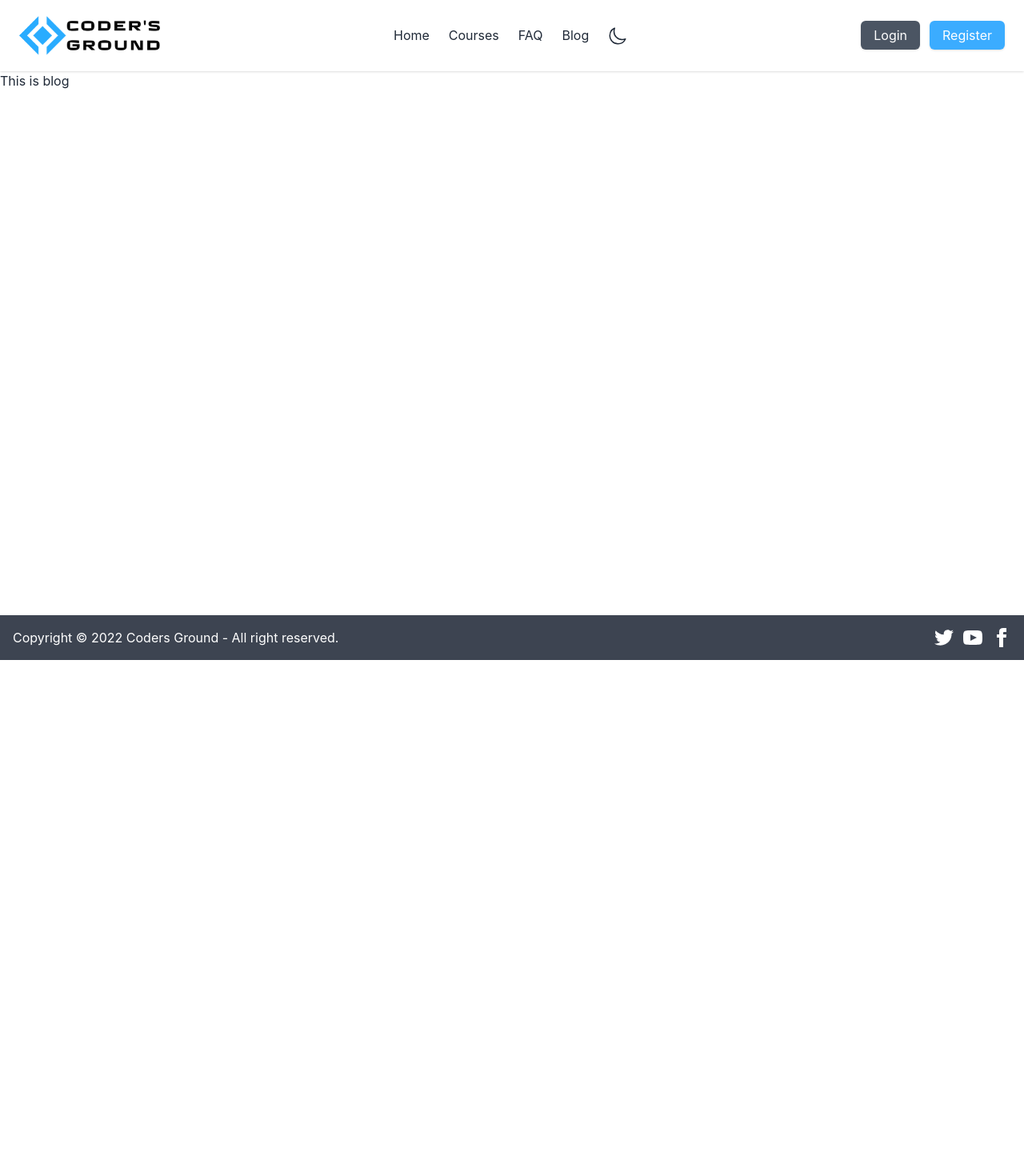
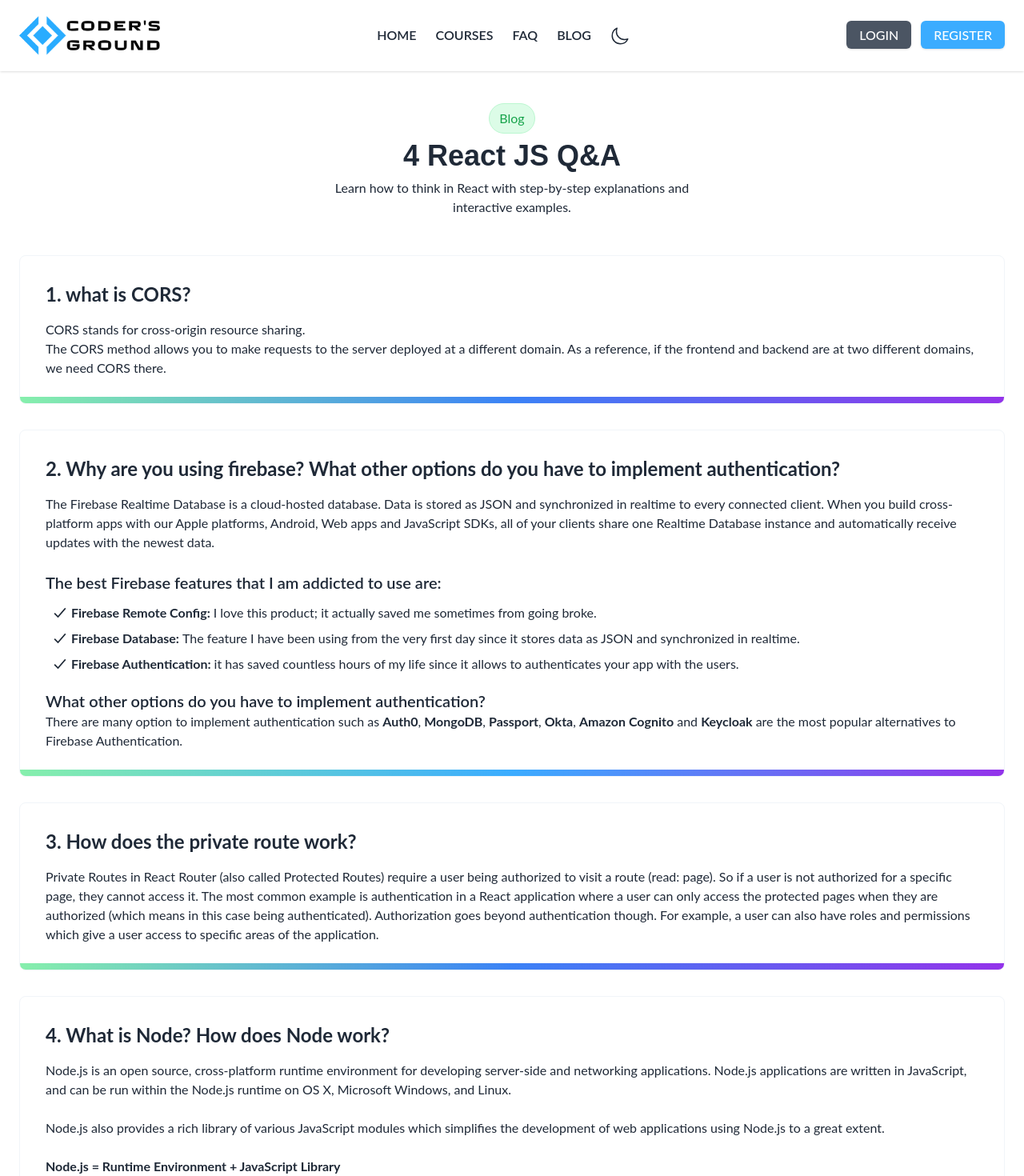
Before and after one commit to modasserjasim/coders-ground-client-side, a React (Create React App) app: page /blog in a window 1280 px wide. Shown: the top 1470 px of the page at 80% size. Before the commit the page ends 825 px from the top, so only its background shows below. Built offline with nearby package versions, Linux system fonts and the light colour scheme; no server answers.

Commit message:
blog questions and answer added

```diff
--- a/src/Pages/Blog/Blog.js
+++ b/src/Pages/Blog/Blog.js
@@ -1,9 +1,93 @@
 import React from 'react';
+import { IoCheckmarkSharp } from "react-icons/io5";
+import nodeArch from '../../assets/node-arch.png';
 
 const Blog = () => {
     return (
-        <div>
-            <h1>This is blog</h1>
+        <div className='my-10 px-4 md:px-6 max-w-7xl mx-auto'>
+            <div className="mb-12 space-y-2 text-center">
+                <span className="block w-max mx-auto px-3 py-1.5 border border-green-200 rounded-full bg-green-100 text-green-600">Blog</span>
+                <h2 className="text-2xl font-bold md:text-4xl">4 React JS Q&A</h2>
+                <p className="lg:w-5/12 lg:mx-auto">Learn how to think in React with step-by-step explanations and interactive examples.</p>
+            </div>
+            <div className="relative block p-8 overflow-hidden border bg-white border-slate-100 rounded-lg">
+                <span className="absolute inset-x-0 bottom-0 h-2 bg-gradient-to-r from-green-300 via-blue-500 to-purple-600"></span>
+
+                <div>
+                    <h5 className="text-2xl font-bold">
+                        1. what is CORS?
+                    </h5>
+                    <p className="text-md mt-4">
+                        CORS stands for cross-origin resource sharing.<br />
+                        The CORS method allows you to make requests to the server deployed at a different domain. As a reference, if the frontend and backend are at two different domains, we need CORS there.
+                    </p>
+                </div>
+            </div>
+            <div className="relative block p-8 overflow-hidden border bg-white border-slate-100 rounded-lg mt-8">
+                <span className="absolute inset-x-0 bottom-0 h-2 bg-gradient-to-r from-green-300 via-primary to-purple-600"></span>
+
+                <div>
+                    <h5 className="text-2xl font-bold">
+                        2. Why are you using firebase? What other options do you have to implement authentication?
+                    </h5>
+                    <div className="text-md mt-4">
+                        The Firebase Realtime Database is a cloud-hosted database. Data is stored as JSON and synchronized in realtime to every connected client. When you build cross-platform apps with our Apple platforms, Android, Web apps and JavaScript SDKs, all of your clients share one Realtime Database instance and automatically receive updates with the newest data. <br /> <br />
+
+                        <span className='text-xl font-semibold'>The best Firebase features that I am addicted to use are:</span><br />
+                        <ul className='ml-2 my-3'>
+                            <li className='flex items-center gap-1 pb-2'>
+                                <IoCheckmarkSharp className='text-xl' /> <b>Firebase Remote Config:</b> I love this product; it actually saved me sometimes from going broke.
+                            </li>
+                            <li className='flex items-center gap-1 pb-2'>
+                                <IoCheckmarkSharp className='text-xl' /> <b>Firebase Database:</b> The feature I have been using from the very first day since it stores data as JSON and synchronized in realtime.
+                            </li>
+                            <li className='flex items-center gap-1 pb-2'>
+                                <IoCheckmarkSharp className='text-xl' /> <b>Firebase Authentication:</b> it has saved countless hours of my life since it allows to authenticates your app with the users.
+                            </li>
+                        </ul>
+
+                        <span className='text-xl font-semibold'>What other options do you have to implement authentication?</span><br />
+                        There are many option to implement authentication such as <b>Auth0</b>, <b>MongoDB</b>, <b>Passport</b>, <b>Okta</b>, <b>Amazon Cognito</b> and <b>Keycloak</b> are the most popular alternatives to Firebase Authentication.
+                    </div>
+                </div>
+            </div>
+            <div className="relative block p-8 overflow-hidden border bg-white border-slate-100 rounded-lg mt-8">
+                <span className="absolute inset-x-0 bottom-0 h-2 bg-gradient-to-r from-green-300 via-blue-500 to-purple-600"></span>
+
+                <div>
+                    <h5 className="text-2xl font-bold">
+                        3. How does the private route work?
+                    </h5>
+                    <p className="text-md mt-4">
+                        Private Routes in React Router (also called Protected Routes) require a user being authorized to visit a route (read: page). So if a user is not authorized for a specific page, they cannot access it. The most common example is authentication in a React application where a user can only access the protected pages when they are authorized (which means in this case being authenticated). Authorization goes beyond authentication though. For example, a user can also have roles and permissions which give a user access to specific areas of the application.
+                    </p>
+                </div>
+            </div>
+            <div className="relative block p-8 overflow-hidden border bg-white border-slate-100 rounded-lg mt-8">
+                <span className="absolute inset-x-0 bottom-0 h-2 bg-gradient-to-r from-green-300 via-blue-500 to-purple-600"></span>
+
+                <div>
+                    <h5 className="text-2xl font-bold">
+                        4. What is Node? How does Node work?
+                    </h5>
+                    <p className="text-md mt-4">
+                        Node.js is an open source, cross-platform runtime environment for developing server-side and networking applications. Node.js applications are written in JavaScript, and can be run within the Node.js runtime on OS X, Microsoft Windows, and Linux.<br /><br />
+
+                        Node.js also provides a rich library of various JavaScript modules which simplifies the development of web applications using Node.js to a great extent.<br /><br />
+
+                        <b>Node.js = Runtime Environment + JavaScript Library</b>
+                        <br /><br />
+
+                        <span className='text-xl font-semibold'>How does Node work?</span><br />
+                        Node is completely event-driven. Basically the server consists of one thread processing one event after another.<br /><br />
+
+                        A new request coming in is one kind of event. The server starts processing it and when there is a blocking IO operation, it does not wait until it completes and instead registers a callback function. The server then immediately starts to process another event (maybe another request). When the IO operation is finished, that is another kind of event, and the server will process it (i.e. continue working on the request) by executing the callback as soon as it has time.<br /><br />
+
+                        So the server never needs to create additional threads or switch between threads, which means it has very little overhead. If you want to make full use of multiple hardware cores, you just start multiple instances of node.js<br /> <br />
+                        <img src={nodeArch} alt="Node Architecture" />
+                    </p>
+                </div>
+            </div>
         </div>
     );
 };
--- a/src/Pages/Register/Register.js
+++ b/src/Pages/Register/Register.js
@@ -26,7 +26,7 @@
             })
             .catch(error => {
                 const errorCode = error.code;
-                const errorMessage = error.message;
+                toast.error(`${errorCode}`);
             })
 
     }
@@ -38,7 +38,7 @@
             })
             .catch(error => {
                 const errorCode = error.code;
-                const errorMessage = error.message;
+                toast.error(`${errorCode}`);
             })
     }
 
--- a/src/Pages/Shared/CourseCard/CourseCard.js
+++ b/src/Pages/Shared/CourseCard/CourseCard.js
@@ -3,7 +3,7 @@
 import { Link } from 'react-router-dom';
 
 const CourseCard = ({ course }) => {
-    const { id, course_title, category_name, course_thumb, course_description, course_duration, author, price } = course;
+    const { id, course_title, category_name, course_thumb, course_description, course_duration, instructor, price } = course;
     return (
         <div className="card w-auto bg-base-100 shadow-xl hover:drop-shadow-2xl">
 
@@ -25,8 +25,8 @@
                 <p className='py-2'>{course_description}</p>
                 <div className="card-actions">
                     <div className="flex items-center gap-1">
-                        <img src={author.img} alt={author.name} className="w-8 rounded-full" />
-                        <h4>{author.name}</h4>
+                        <img src={instructor.img} alt={instructor.name} className="w-8 rounded-full" />
+                        <h4>{instructor.name}</h4>
                     </div>
                 </div>
 
--- a/src/Pages/Shared/Header/Header.js
+++ b/src/Pages/Shared/Header/Header.js
@@ -67,7 +67,7 @@
                         className={`flex-1 justify-self-center pb-3 mt-8 md:block md:pb-0 md:mt-0 ${navbar ? "block" : "hidden"
                             }`}
                     >
-                        <ul className="items-center justify-center space-y-8 md:flex md:space-x-6 md:space-y-0">
+                        <ul className="items-center justify-center space-y-8 md:flex md:space-x-6 md:space-y-0 font-semibold uppercase">
                             <li className=" hover:text-primary">
                                 <Link to='/home'>Home</Link>
                             </li>
@@ -91,20 +91,20 @@
 
                         </ul>
 
-                        <div className="mt-3 space-y-2 md:hidden sm:inline-block">
+                        <div className="mt-3 space-y-2 md:hidden sm:inline-block ">
                             {
                                 user?.uid ? <Link onClick={handleLogOut}
-                                    className="px-4 mr-3 py-2 text-white bg-gray-600 rounded-md shadow hover:bg-gray-800"
+                                    className="px-4 mr-3 py-2 text-white bg-base-600 rounded-md shadow hover:bg-gray-800"
                                 >
                                     Log Out
                                 </Link> : <>
                                     <Link to='/login'
-                                        className="px-4 mr-3 py-2 text-white bg-gray-600 rounded-md shadow hover:bg-gray-800"
+                                        className="px-4 mr-3 py-2 text-white bg-base-600 rounded-md shadow hover:bg-gray-800 font-semibold uppercase"
                                     >
                                         Login
                                     </Link>
                                     <Link to='/register'
-                                        className="px-4 py-2 btn-primary rounded-md shadow"
+                                        className="px-4 py-2 btn-primary rounded-md shadow font-semibold uppercase"
                                     >
                                         Register
                                     </Link>
@@ -117,17 +117,17 @@
                     <div>
                         {
                             user?.uid ? <Link onClick={handleLogOut}
-                                className="px-4 mr-3 py-2 text-white bg-gray-600 rounded-md shadow hover:bg-gray-800"
+                                className="px-4 mr-3 py-2 text-white bg-gray-600 rounded-md shadow hover:bg-gray-800 font-medium uppercase"
                             >
                                 Log Out
                             </Link> : <>
                                 <Link to='/login'
-                                    className="px-4 mr-3 py-2 text-white bg-gray-600 rounded-md shadow hover:bg-gray-800"
+                                    className="px-4 mr-3 py-2 text-white bg-gray-600 rounded-md shadow hover:bg-gray-800 font-medium uppercase"
                                 >
                                     Login
                                 </Link>
                                 <Link to='/register'
-                                    className="px-4 py-2 btn-primary rounded-md shadow"
+                                    className="px-4 py-2 btn-primary rounded-md shadow font-medium uppercase"
                                 >
                                     Register
                                 </Link>
--- a/src/index.css
+++ b/src/index.css
@@ -1,14 +1,23 @@
 @tailwind base;
 @tailwind components;
 @tailwind utilities;
+@import url('https://fonts.googleapis.com/css2?family=Lato:ital,wght@0,300;0,400;0,700;0,900;1,400;1,700;1,900&family=Rajdhani:wght@400;500;600;700&display=swap');
 
 body {
   margin: 0;
-  font-family: -apple-system, BlinkMacSystemFont, 'Segoe UI', 'Roboto', 'Oxygen',
+  /* font-family: -apple-system, BlinkMacSystemFont, 'Segoe UI', 'Roboto', 'Oxygen',
     'Ubuntu', 'Cantarell', 'Fira Sans', 'Droid Sans', 'Helvetica Neue',
-    sans-serif;
+    sans-serif; */
+  font-family: 'Lato', sans-serif;
   -webkit-font-smoothing: antialiased;
   -moz-osx-font-smoothing: grayscale;
+}
+
+h1,
+h2,
+h3,
+h4 {
+  font-family: 'Rajdhani', sans-serif;
 }
 
 code {
```
Also changed, not shown: src/Pages/CourseCheckout/CourseCheckout.js (+7 -0 lines), src/Pages/CourseDetails/CourseDetails.js (+4 -4 lines), src/Pages/ErrorPage/ErrorPage.js (+13 -3 lines), src/Pages/Shared/CoursesSidebar/CoursesSidebar.js (+5 -5 lines), src/assets/node-arch.png (added).
